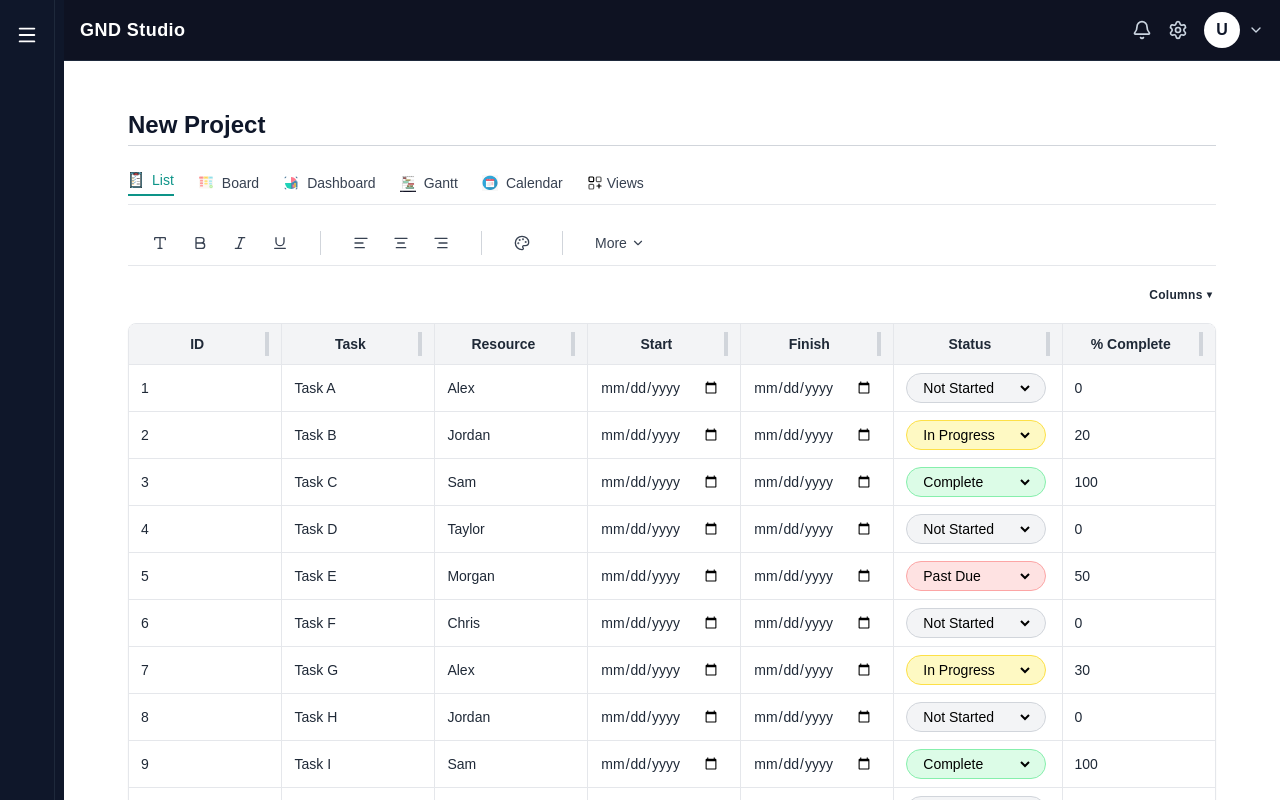
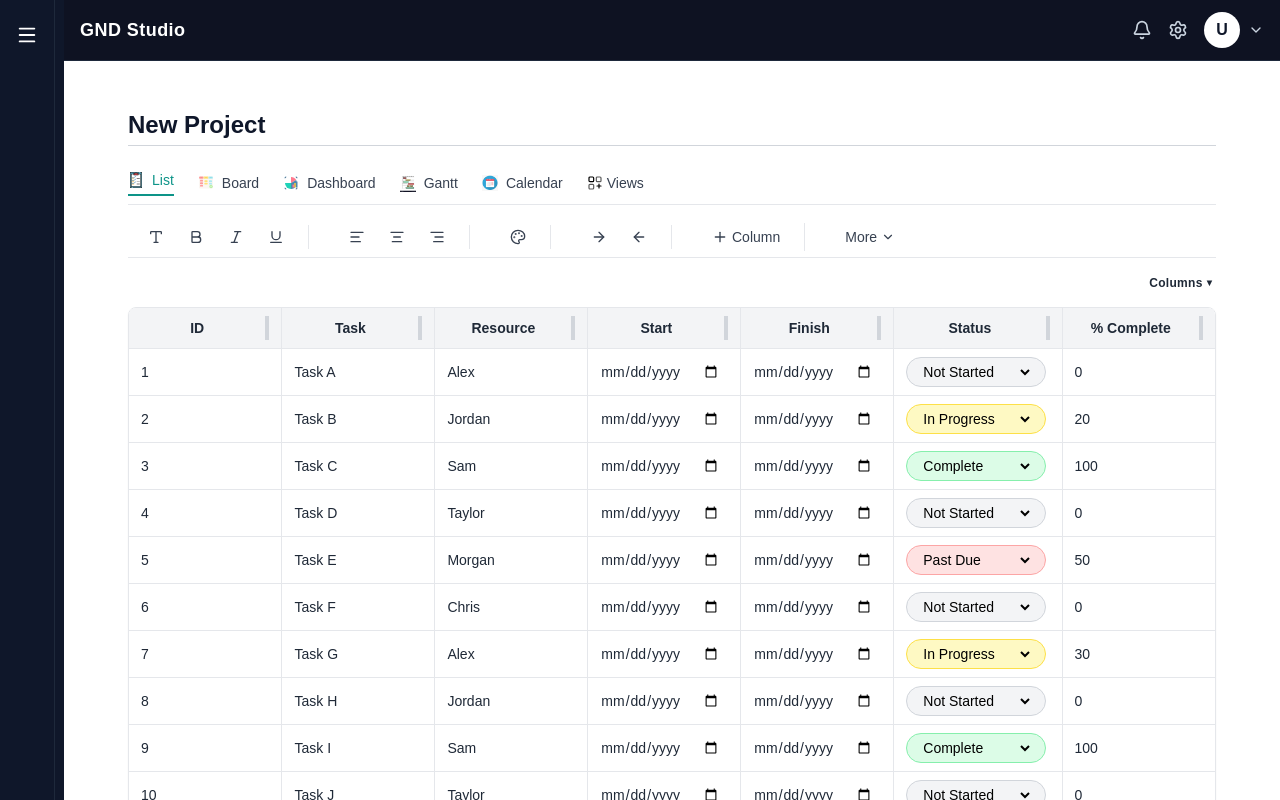
Before and after one commit to jjoynergnd/GNDStudio, a Next.js app: page /projects/new in a window 1280 px wide. Built offline with nearby package versions, Linux system fonts and the light colour scheme.

Commit message:
added new columns and more menu to formatting ribbon

```diff
--- a/src/components/grid/FormattingRibbon.tsx
+++ b/src/components/grid/FormattingRibbon.tsx
@@ -12,44 +12,74 @@ import {
   Palette,
   Type,
   ChevronDown,
+  ArrowRight,
+  ArrowLeft,
+  Plus,
 } from "lucide-react";
 
-export default function FormattingRibbon() {
+export default function FormattingRibbon({
+  onIndent,
+  onOutdent,
+  onAddColumn,
+}: {
+  onIndent?: () => void;
+  onOutdent?: () => void;
+  onAddColumn?: () => void;
+}) {
   return (
     <div className="w-full border-b bg-white/70 backdrop-blur-sm">
-      <div className="flex items-center gap-6 px-4 py-2 text-gray-700">
+      <div className="flex items-center gap-8 px-3 py-1.5 text-gray-700">
 
         {/* Group: Font */}
-        <div className="flex items-center gap-2">
+        <RibbonGroup>
           <RibbonButton icon={<Type size={16} />} tooltip="Font options" />
           <RibbonButton icon={<Bold size={16} />} tooltip="Bold" />
           <RibbonButton icon={<Italic size={16} />} tooltip="Italic" />
           <RibbonButton icon={<Underline size={16} />} tooltip="Underline" />
-        </div>
-
-        {/* Divider */}
-        <div className="h-6 w-px bg-gray-300" />
+        </RibbonGroup>
 
         {/* Group: Alignment */}
-        <div className="flex items-center gap-2">
+        <RibbonGroup>
           <RibbonButton icon={<AlignLeft size={16} />} tooltip="Align left" />
           <RibbonButton icon={<AlignCenter size={16} />} tooltip="Align center" />
           <RibbonButton icon={<AlignRight size={16} />} tooltip="Align right" />
-        </div>
-
-        {/* Divider */}
-        <div className="h-6 w-px bg-gray-300" />
+        </RibbonGroup>
 
         {/* Group: Color */}
-        <div className="flex items-center gap-2">
+        <RibbonGroup>
           <RibbonButton icon={<Palette size={16} />} tooltip="Color" />
-        </div>
+        </RibbonGroup>
 
-        {/* Divider */}
-        <div className="h-6 w-px bg-gray-300" />
+        {/* Group: WBS */}
+        <RibbonGroup>
+          <RibbonButton
+            icon={<ArrowRight size={16} />}
+            tooltip="Indent"
+            onClick={onIndent}
+          />
+          <RibbonButton
+            icon={<ArrowLeft size={16} />}
+            tooltip="Outdent"
+            onClick={onOutdent}
+          />
+        </RibbonGroup>
+
+        {/* Group: Add Column */}
+        <RibbonGroup>
+          <RibbonButton
+            icon={
+              <div className="flex items-center gap-1">
+                <Plus size={16} />
+                <span className="text-sm">Column</span>
+              </div>
+            }
+            tooltip="Add Column"
+            onClick={onAddColumn}
+          />
+        </RibbonGroup>
 
         {/* Group: More */}
-        <div className="flex items-center gap-2">
+        <RibbonGroup>
           <RibbonButton
             icon={
               <div className="flex items-center gap-1">
@@ -59,8 +89,16 @@ export default function FormattingRibbon() {
             }
             tooltip="More options"
           />
-        </div>
+        </RibbonGroup>
       </div>
+    </div>
+  );
+}
+
+function RibbonGroup({ children }: { children: React.ReactNode }) {
+  return (
+    <div className="flex items-center gap-2 border-r pr-4 last:border-r-0 last:pr-0">
+      {children}
     </div>
   );
 }
@@ -68,12 +106,15 @@ export default function FormattingRibbon() {
 function RibbonButton({
   icon,
   tooltip,
+  onClick,
 }: {
   icon: React.ReactNode;
   tooltip: string;
+  onClick?: () => void;
 }) {
   return (
     <button
+      onClick={onClick}
       className="flex items-center justify-center rounded-md px-2 py-1 hover:bg-gray-100 active:bg-gray-200 transition-colors"
       title={tooltip}
     >
--- a/src/components/grid/TaskGridTanStack.tsx
+++ b/src/components/grid/TaskGridTanStack.tsx
@@ -85,8 +85,17 @@ export default function TaskGridTanStack({
     onReorder?.(newData);
   };
 
+  // Placeholder WBS actions
+  const handleIndent = () => {
+    console.log("Indent selected rows (WBS logic coming soon)");
+  };
+
+  const handleOutdent = () => {
+    console.log("Outdent selected rows (WBS logic coming soon)");
+  };
+
   return (
-    <div className="space-y-4 grid-container">
+    <div className="space-y-3 grid-container">
       {/* Cursor override styles */}
       <style jsx>{`
         .grid-container :global(*) {
@@ -148,11 +157,15 @@ export default function TaskGridTanStack({
         </span>
       </div>
 
-      {/* NEW: Formatting Ribbon */}
-      <FormattingRibbon />
+      {/* Formatting Ribbon */}
+      <FormattingRibbon
+        onIndent={handleIndent}
+        onOutdent={handleOutdent}
+        onAddColumn={() => setModalOpen(true)}
+      />
 
       {/* Columns visibility button */}
-      <div className="flex justify-end">
+      <div className="flex justify-end -mt-1">
         <div className="relative">
           <button
             type="button"
```
